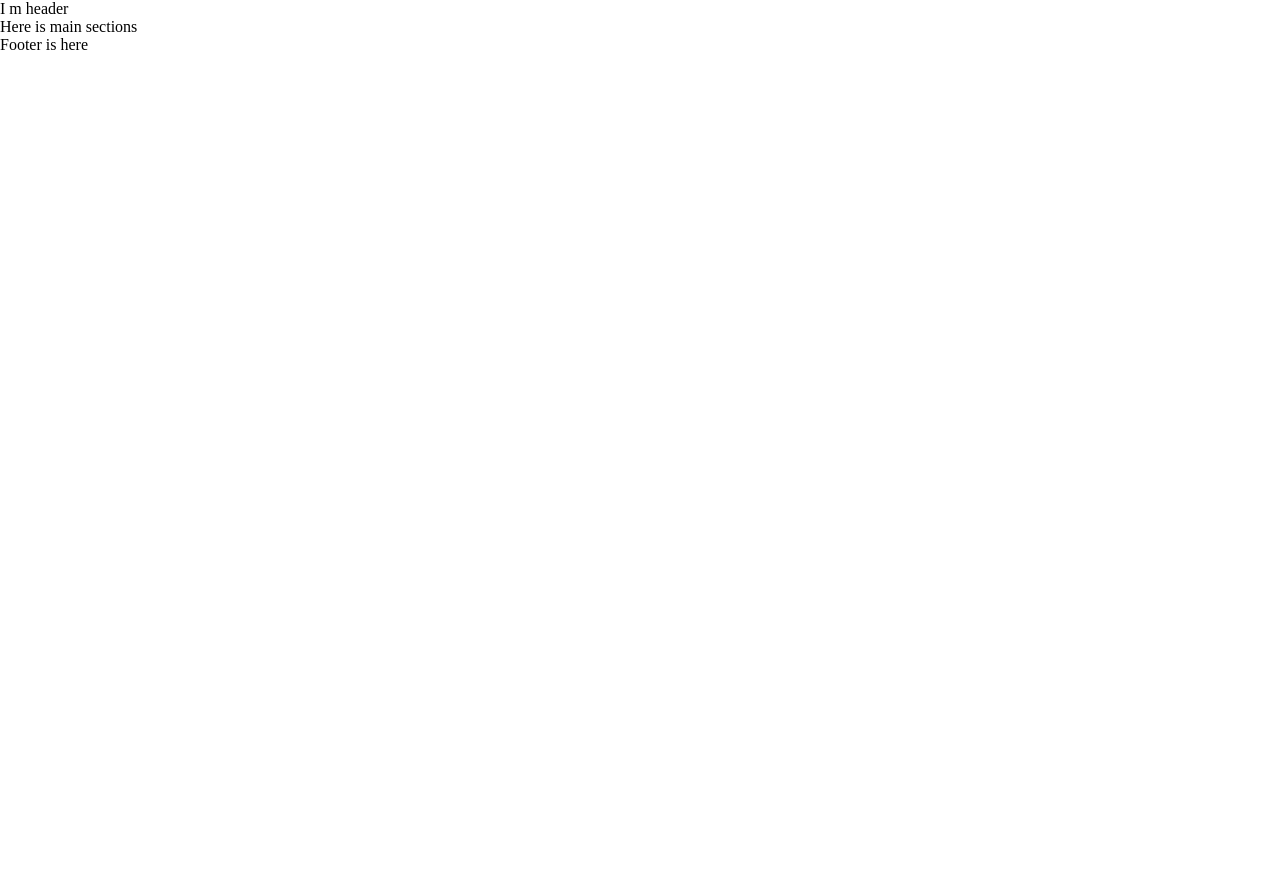
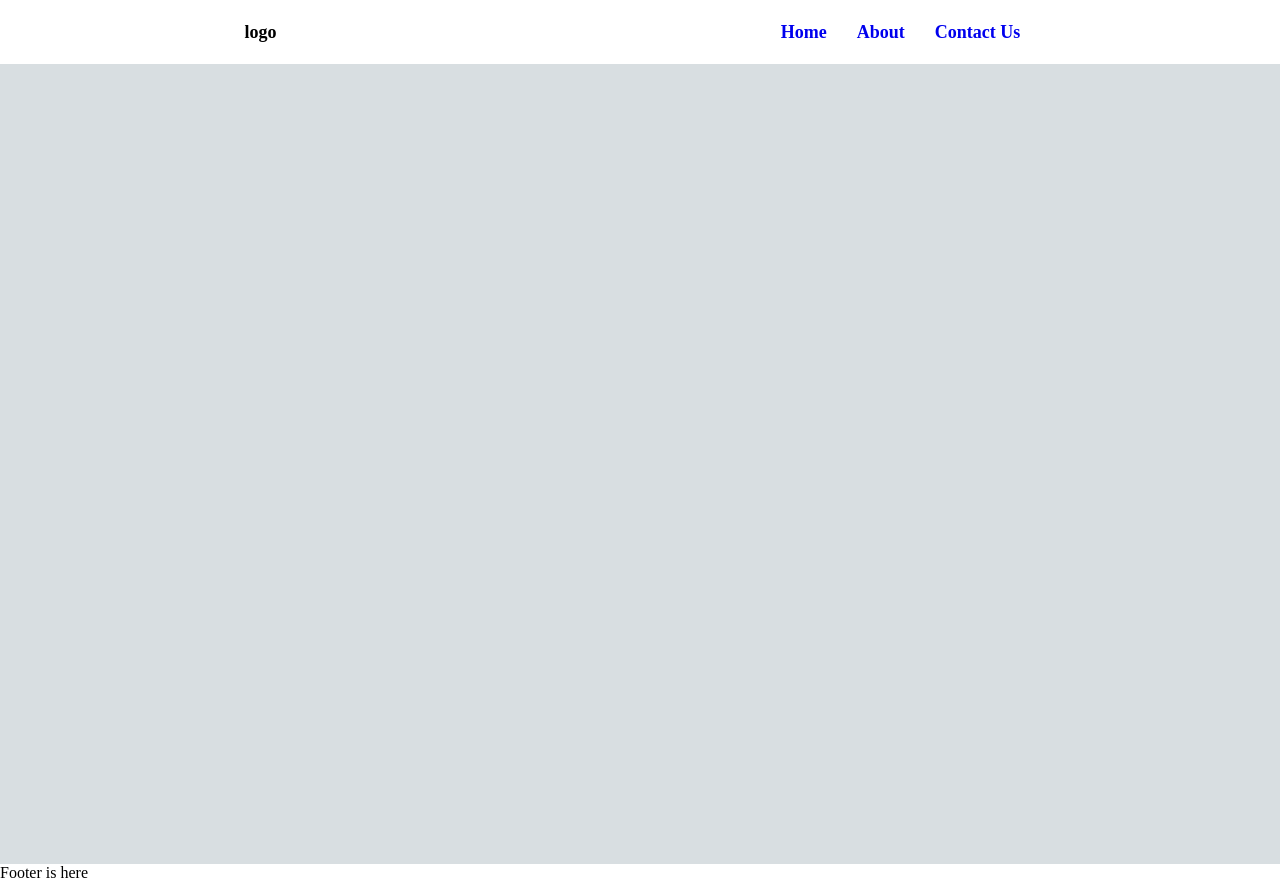
Before and after one commit to Anwarul07/Bg-change, a plain HTML site: page index.html in a window 1280 px wide. Before the commit the page ends 800 px from the top, so only its background shows below. Drawn offline with Linux system fonts and the light colour scheme.

Commit message:
Update  style.css

```diff
--- a/index.html
+++ b/index.html
@@ -1,5 +1,6 @@
 <!DOCTYPE html>
 <html lang="en">
+
 <head>
     <meta charset="UTF-8">
     <meta name="viewport" content="width=device-width, initial-scale=1.0">
@@ -7,12 +8,27 @@
     <link rel="stylesheet" href="style.css">
     <link rel="stylesheet" href="utiity.css">
 </head>
+
 <body>
-    <header>I m header</header>
+    <header>
+        <nav>
+            <span>
+                logo
+            </span>
+            <ul>
+                <li><a href="/">Home</a></li>
+                <li><a href="/">About</a></li>
+                <li><a href="/">Contact Us</a></li>
+            </ul>
+        </nav>
+    </header>
     <main>
-        Here is main sections
+        <div class="container">
+
+        </div>
     </main>
     <footer>Footer is here </footer>
 
 </body>
+
 </html>
--- a/style.css
+++ b/style.css
@@ -2,3 +2,33 @@
   margin: 0;
   padding: 0;
 }
+header {
+  width: 100vw;
+}
+nav,
+ul {
+  font-weight: bold;
+  font-size: 18px;
+  height: 8vh;
+  display: flex;
+  justify-content: space-around;
+  align-items: center;
+}
+ul li {
+  list-style: none;
+  margin: 0 15px;
+}
+ul a {
+  text-decoration: none;
+}
+main {
+  min-height: 100vh;
+}
+.container {
+  width: 100%;
+  height: 100vh;
+  display: flex;
+  justify-content: center;
+  align-items: center;
+  background-color: #d8dee1;
+}
```
